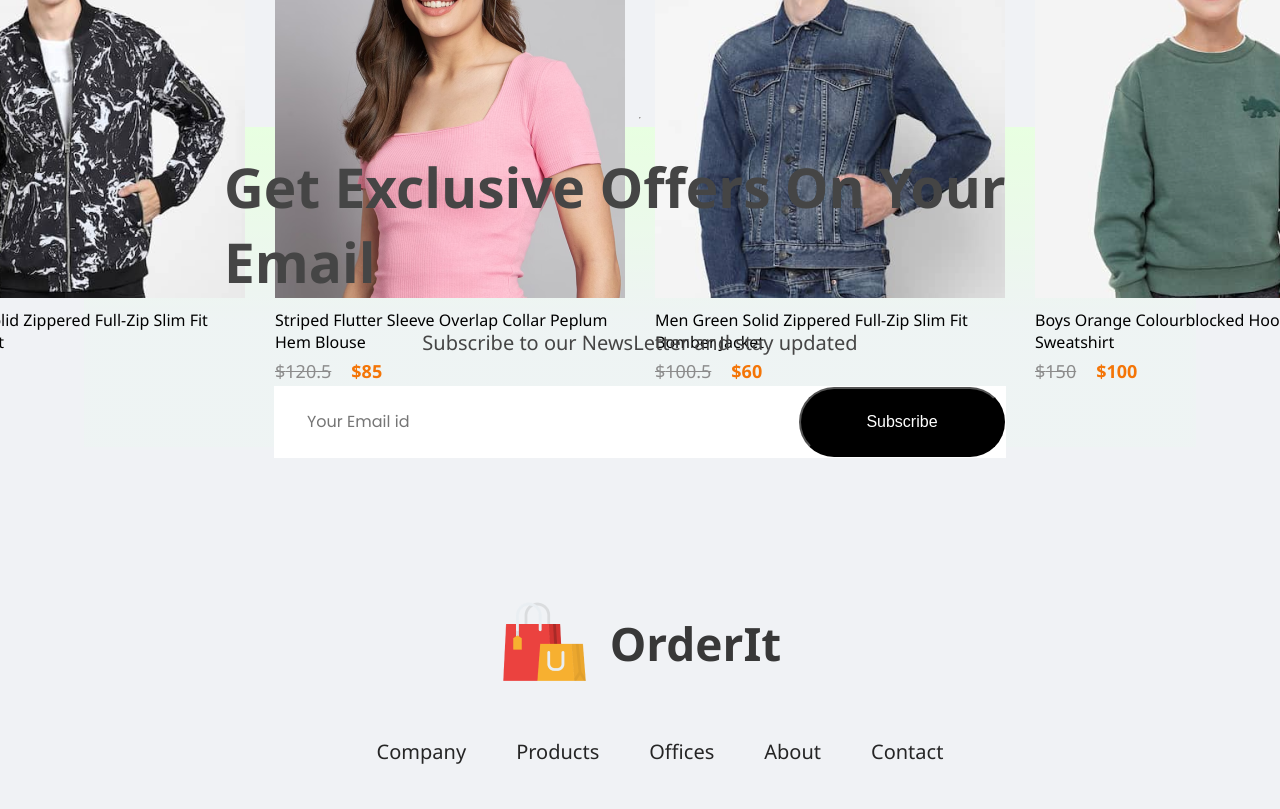
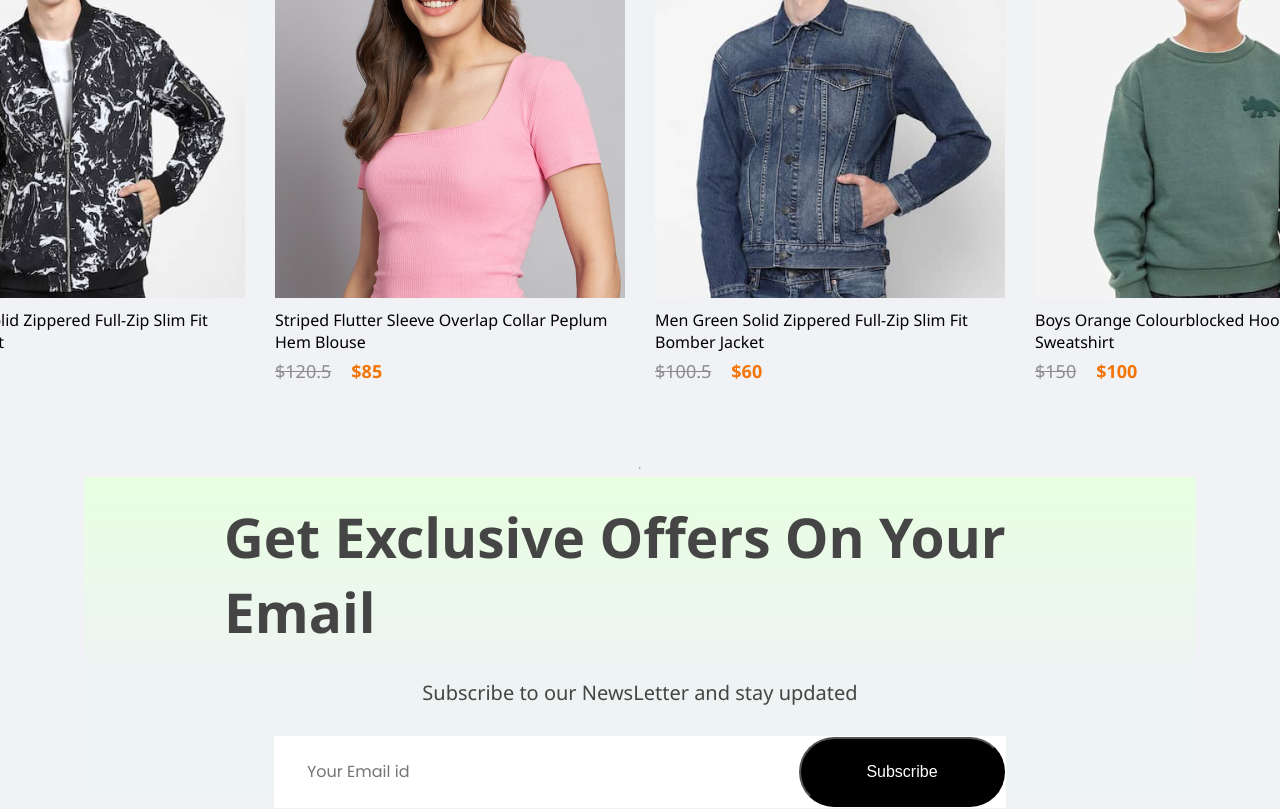
Before and after one commit to RohitHalsana/Ecommerce_Website, a React (Create React App) app: page / in a window 1280 px wide. Shown: the part 3040-3849 px from the top of the page. Built offline with nearby package versions, Linux system fonts and the light colour scheme.

Commit message:
News Letter

```diff
--- a/src/components/NewsLetter/NewsLetter.css
+++ b/src/components/NewsLetter/NewsLetter.css
@@ -7,7 +7,8 @@
     justify-content: center;
     margin: auto;
     padding: 0px 140px;
-    margin-bottom: 150px;
+    margin-bottom: 50px;
+    margin-top: 550px;
     background: linear-gradient(180deg, #e8ffe1 0%, #e1ffea22 60%);
     gap: 30px;
 }
```
